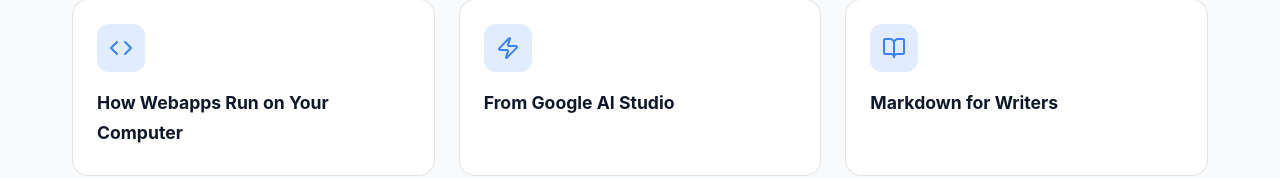
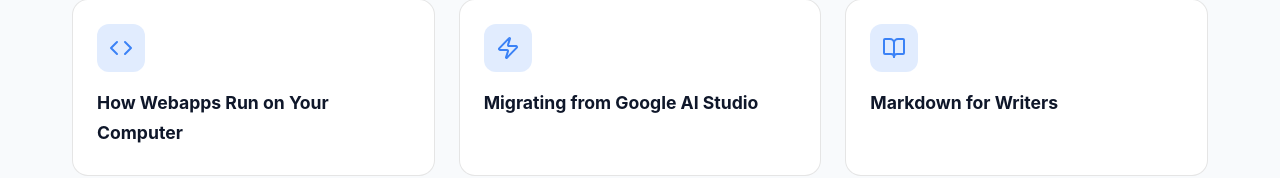
Before and after one commit to techczech/desktop-vibe-guide, a React (Vite) app in the folder website/: page / in a window 1280 px wide. Shown: the part 931-1109 px from the top of the page. Built offline with nearby package versions, Linux system fonts and the light colour scheme.

Commit message:
Rename AI Studio guide to Migrating from Google AI Studio

```diff
--- a/website/src/App.jsx
+++ b/website/src/App.jsx
@@ -7,7 +7,7 @@
   { id: 'non-dev', title: 'Complete Walkthrough', icon: <BookOpen size={20} />, path: '/docs/non-dev-guide.md', category: 'key' },
   { id: 'workflow', title: 'Working with Agents', icon: <Zap size={20} />, path: '/docs/workflow.md', category: 'key' },
   { id: 'how-websites', title: 'How Webapps Run on Your Computer', icon: <Code size={20} />, path: '/docs/how-websites-work.md', category: 'useful' },
-  { id: 'ai-studio', title: 'From Google AI Studio', icon: <Zap size={20} />, path: '/docs/from-ai-studio.md', category: 'useful' },
+  { id: 'ai-studio', title: 'Migrating from Google AI Studio', icon: <Zap size={20} />, path: '/docs/from-ai-studio.md', category: 'useful' },
   { id: 'markdown', title: 'Markdown for Writers', icon: <BookOpen size={20} />, path: '/docs/markdown-for-writers.md', category: 'useful' },
   { id: 'git-github', title: 'Git & GitHub', icon: <Github size={20} />, path: '/docs/git-github-basics.md', category: 'useful' },
   { id: 'about', title: 'About', icon: <User size={20} />, path: '/docs/about.md', category: 'other' },
```
Also changed, not shown: website/public/docs/from-ai-studio.md (+2 -2 lines).
